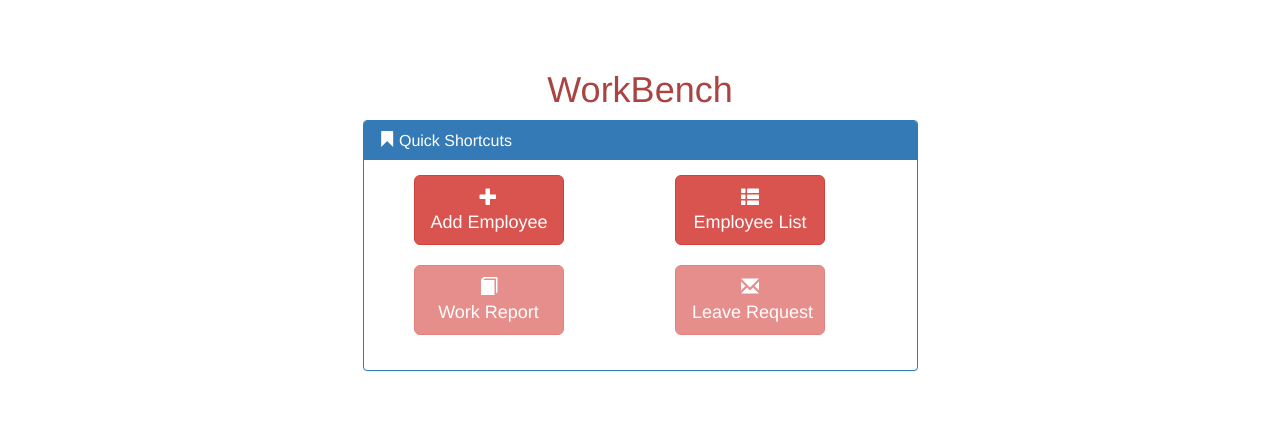
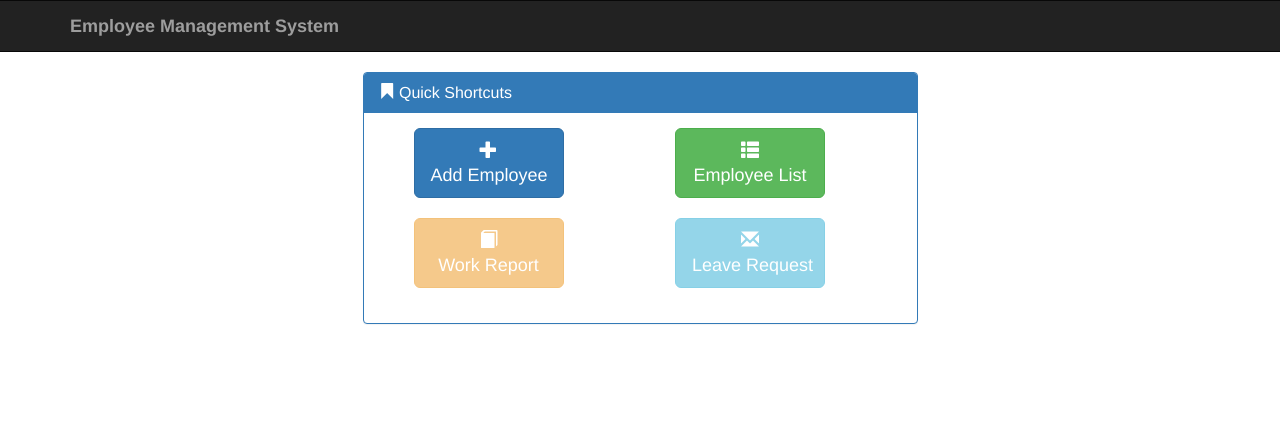
Before and after one commit to thetwinhtwe/EMS-Sample-Lite-, a CakePHP app: the page made by app/View/Employees/workbench.ctp in a window 1280 px wide. Shown: the top 430 px of the page. Run offline with PHP 8.4 and a stand-in for CakePHP, Linux system fonts and the light colour scheme; the template is opened without the code that fills it, so the values that code supplies are empty; some libraries are stand-ins or nearby versions.

Commit message:
workbench page insert static link

```diff
--- a/app/View/Employees/workbench.ctp
+++ b/app/View/Employees/workbench.ctp
@@ -1,5 +1,3 @@
-
-	<h1 class="text-danger text-center">WorkBench</h1>
 	<div class="container">
     <div class="row">
         <div class="col-md-6 col-md-offset-3">
@@ -12,10 +10,10 @@
                     <div class="row">
                     	<div class="col-md-12 col-xs-12">
                         <div class="col-xs-6 col-md-6">
-                          <a href="employees/add" class="btn btn-danger btn-lg" role="button"><span class="glyphicon glyphicon-plus"></span> <br/>Add Employee</a>
+                          <a href="employees/add" class="btn btn-primary btn-lg" role="button"><span class="glyphicon glyphicon-plus"></span> <br/>Add Employee</a>
                         </div>
                          <div class="col-xs-6 col-md-6">
-                          <a href="employees/index" class="btn btn-danger btn-lg" role="button"><span class="glyphicon glyphicon-th-list"></span> <br/>Employee List</a>
+                          <a href="employees/index" class="btn btn-success btn-lg" role="button"><span class="glyphicon glyphicon-th-list"></span> <br/>Employee List</a>
 
                         </div>
                      </div>
@@ -23,10 +21,10 @@
 				<div class="row">
                     	<div class="col-md-12 col-xs-12">
                         <div class="col-xs-6 col-md-6">
-                          <a href="#" class="btn btn-danger btn-lg disabled" role="button"><span class="glyphicon glyphicon-book"></span> <br/>Work Report</a>
+                          <a href="#" class="btn btn-warning btn-lg disabled" role="button"><span class="glyphicon glyphicon-book"></span> <br/>Work Report</a>
                         </div>
                          <div class="col-xs-6 col-md-6">
-                          <a href="#" class="btn btn-danger btn-lg disabled" role="button"><span class="glyphicon glyphicon-envelope"></span> <br/>Leave Request</a>
+                          <a href="#" class="btn btn-info btn-lg disabled" role="button"><span class="glyphicon glyphicon-envelope"></span> <br/>Leave Request</a>
                         </div>
                      </div>
                  </div>
--- a/app/View/Layouts/default.ctp
+++ b/app/View/Layouts/default.ctp
@@ -40,13 +40,23 @@ $cakeVersion = __d('cake_dev', 'CakePHP %s', Configure::version())
 	?>
 </head>
 <body>
+
 	<div id="container">
-		<div id="header">
+			<div class="row header">
+  <div class="navbar navbar-inverse" role="navigation">
+      <div class="container">
+        <div class="navbar-header">
+          <a class="navbar-brand" href="index.php">Employee Management System</a>
+        </div>
+      </div>
+    </div>
+  </div> <!-- end row of menu -->
+		<!--	<div id="header">
 			<h1><?//php echo $this->Html->link($cakeDescription, 'http://cakephp.org'); ?></h1>
-		</div>
-		<div id="content">
-		<!--	<h1 class="text-danger">Hello World</h1> -->
-
+			</div>
+			<div id="content">
+			<h1 class="text-danger">Hello World</h1>
+		-->
 			<?php echo $this->Flash->render(); ?>
 
 			<?php echo $this->fetch('content'); ?>
```
